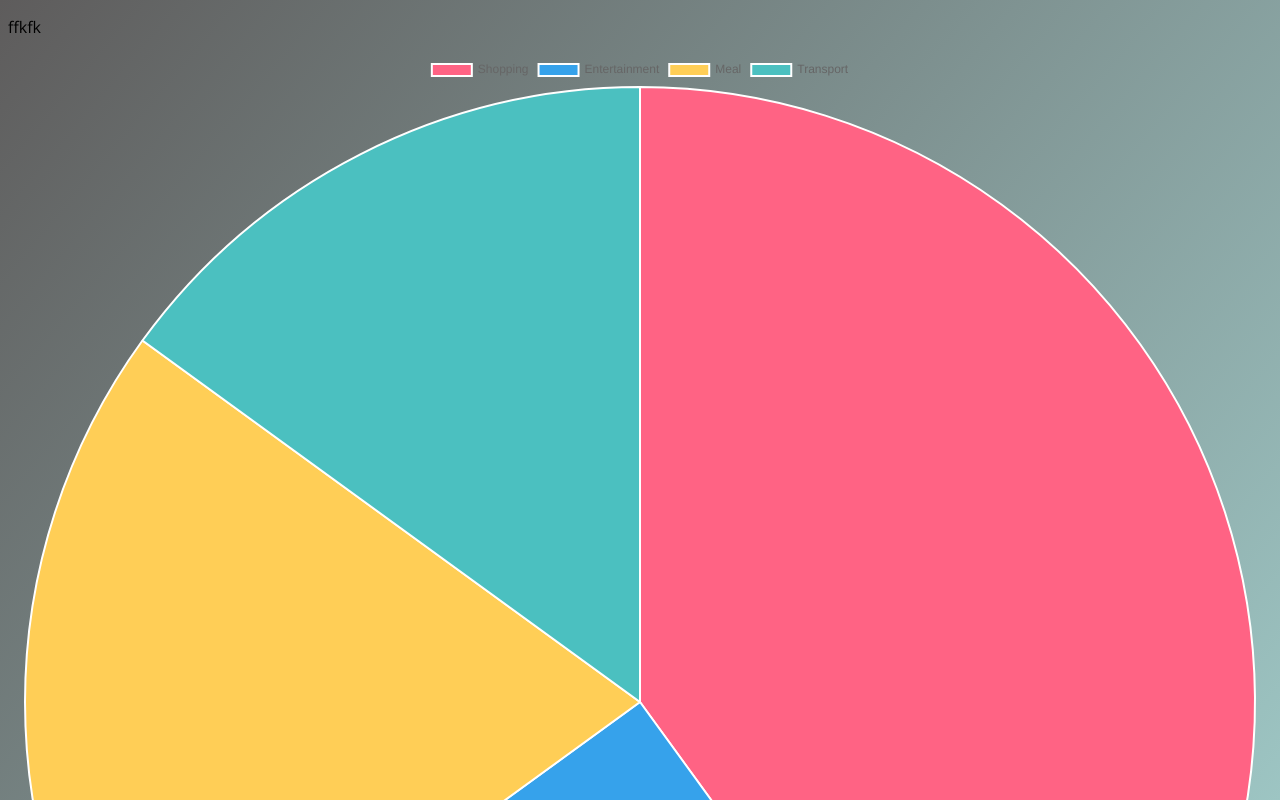
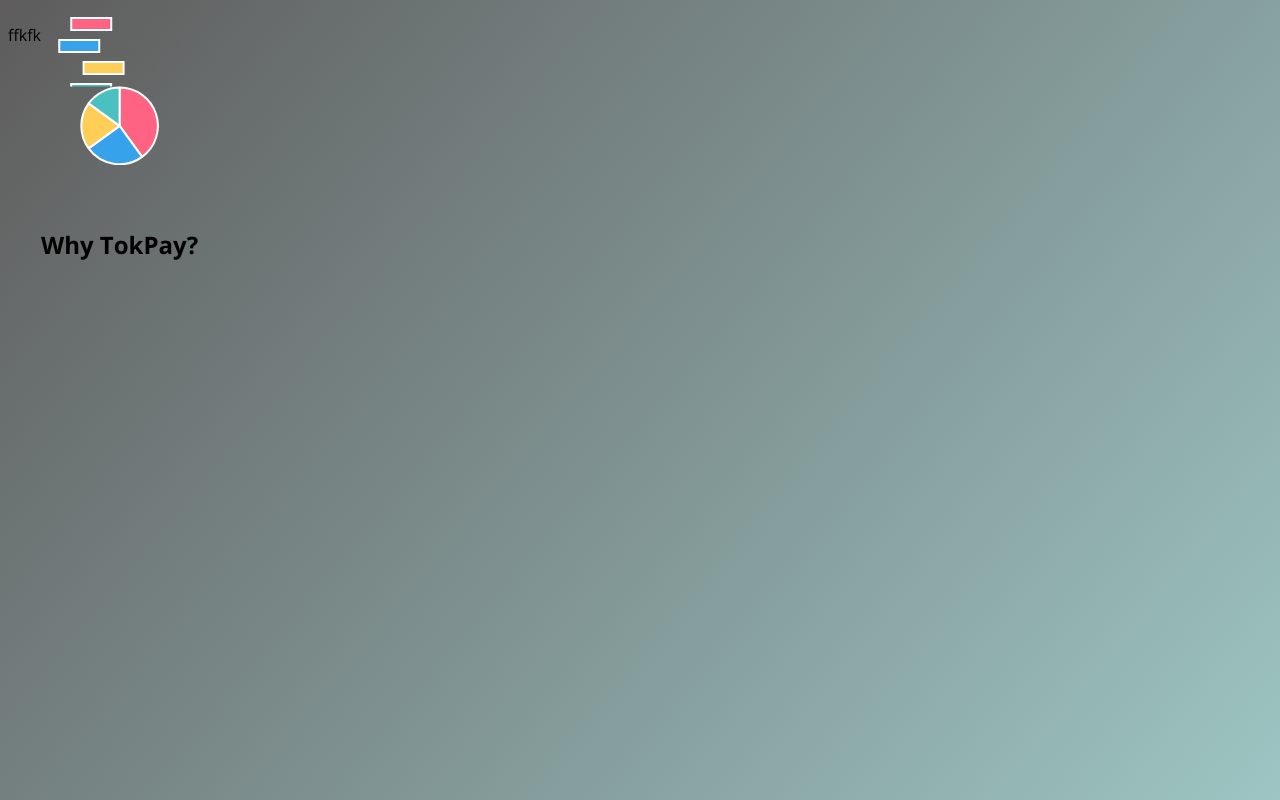
Before and after one commit to JoelKong/TokPay, a Next.js app in the folder tokpay/: page / in a window 1280 px wide. Shown: the top 800 px of the page. Built offline with nearby package versions, Linux system fonts and the light colour scheme.

Commit message:
chore: made flexbox around both components

```diff
--- a/tokpay/components/description/description.module.css
+++ b/tokpay/components/description/description.module.css
@@ -0,0 +1,3 @@
+.chart {
+  height: 200px;
+}
--- a/tokpay/pages/index.js
+++ b/tokpay/pages/index.js
@@ -1,4 +1,3 @@
-import { Fragment } from "react";
 import dynamic from "next/dynamic";
 import { samplePieData } from "../utils/charts/samplechart";
 const DynamicDescription = dynamic(
@@ -11,10 +10,10 @@ import Introduction from "../components/introduction/intro";
 
 function Landing() {
   return (
-    <Fragment>
+    <main className="main">
       <Introduction />
       <DynamicDescription samplePieData={samplePieData} />
-    </Fragment>
+    </main>
   );
 }
 
--- a/tokpay/styles/globals.css
+++ b/tokpay/styles/globals.css
@@ -6,3 +6,8 @@ body {
   background-size: cover;
   background-attachment: fixed;
 }
+
+.main {
+  display: flex;
+  flex-direction: row;
+}
```
